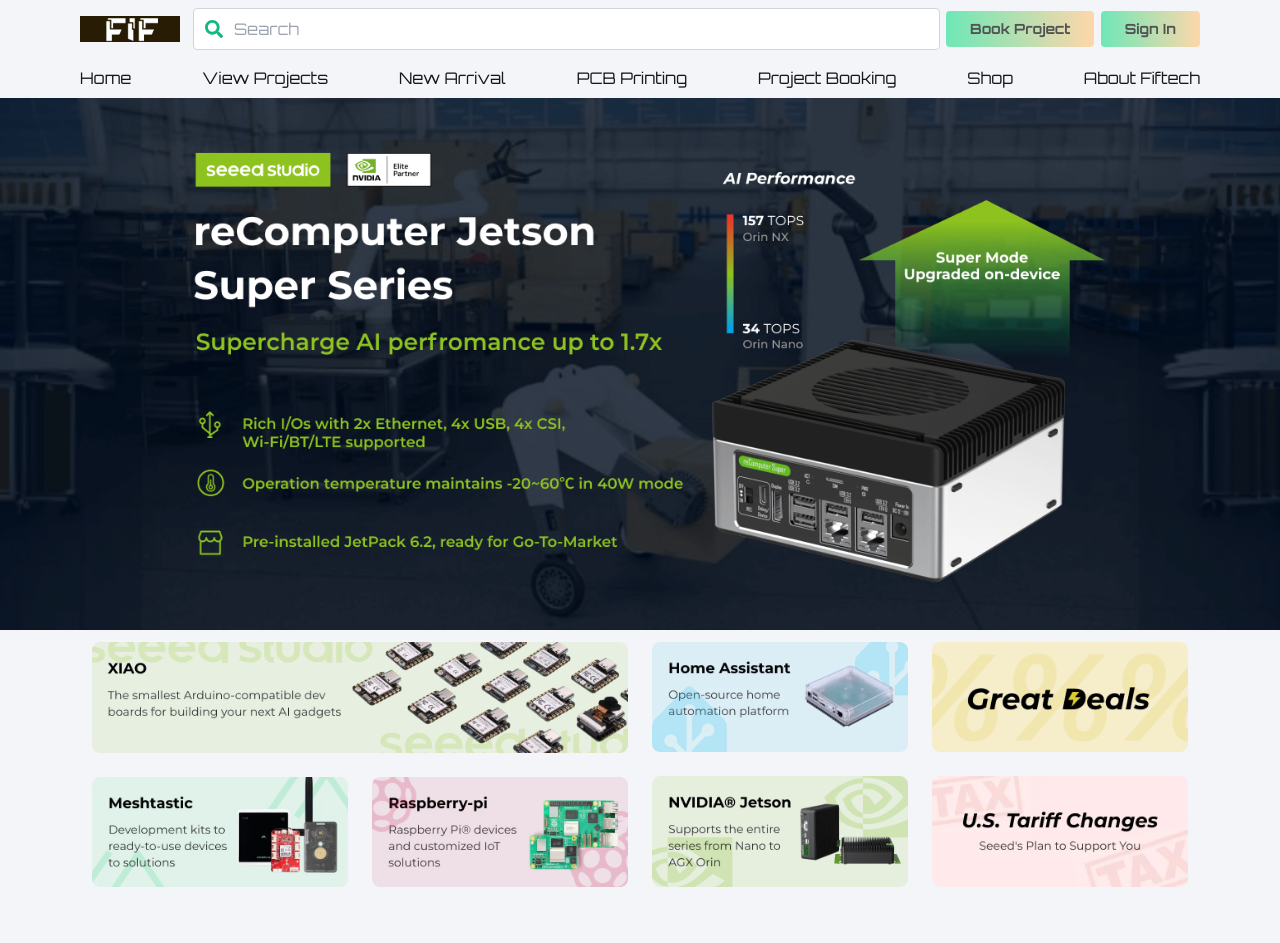
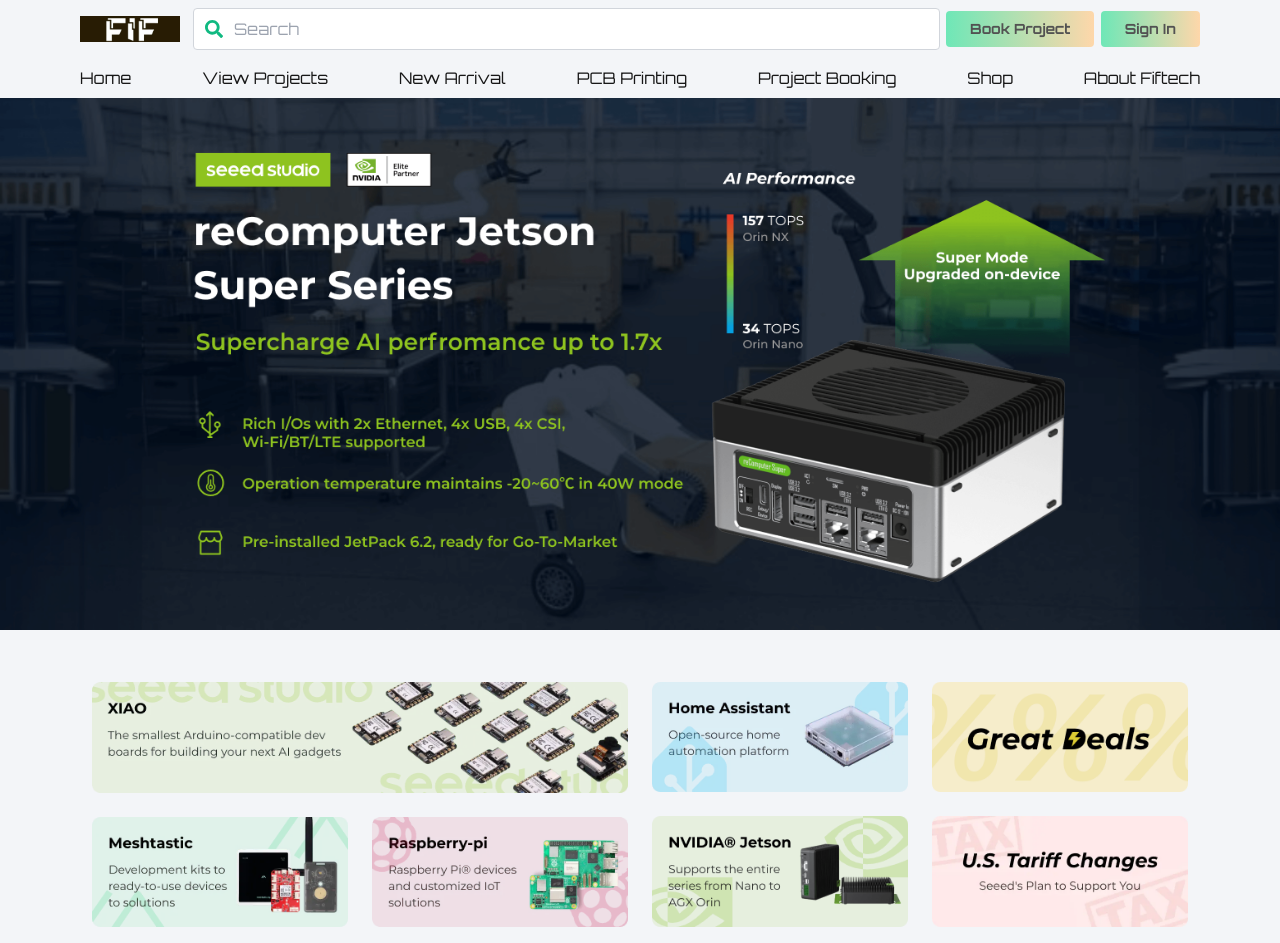
Before and after one commit to Shihab221/firefly, a Next.js app: page / in a window 1280 px wide. Shown: the top 943 px of the page. Built offline with nearby package versions, Linux system fonts and the light colour scheme.

Commit message:
fixed some css

```diff
--- a/components/Technologies.tsx
+++ b/components/Technologies.tsx
@@ -3,7 +3,7 @@
 
 const Technologies = () => {
   return (
-    <div className="flex flex-col sm:flex-row">
+    <div className="flex flex-col sm:flex-row py-10">
       <div className="sm:w-1/2 flex flex-col ">
         <Image
           src={'/images/xiao.webp'}
```
